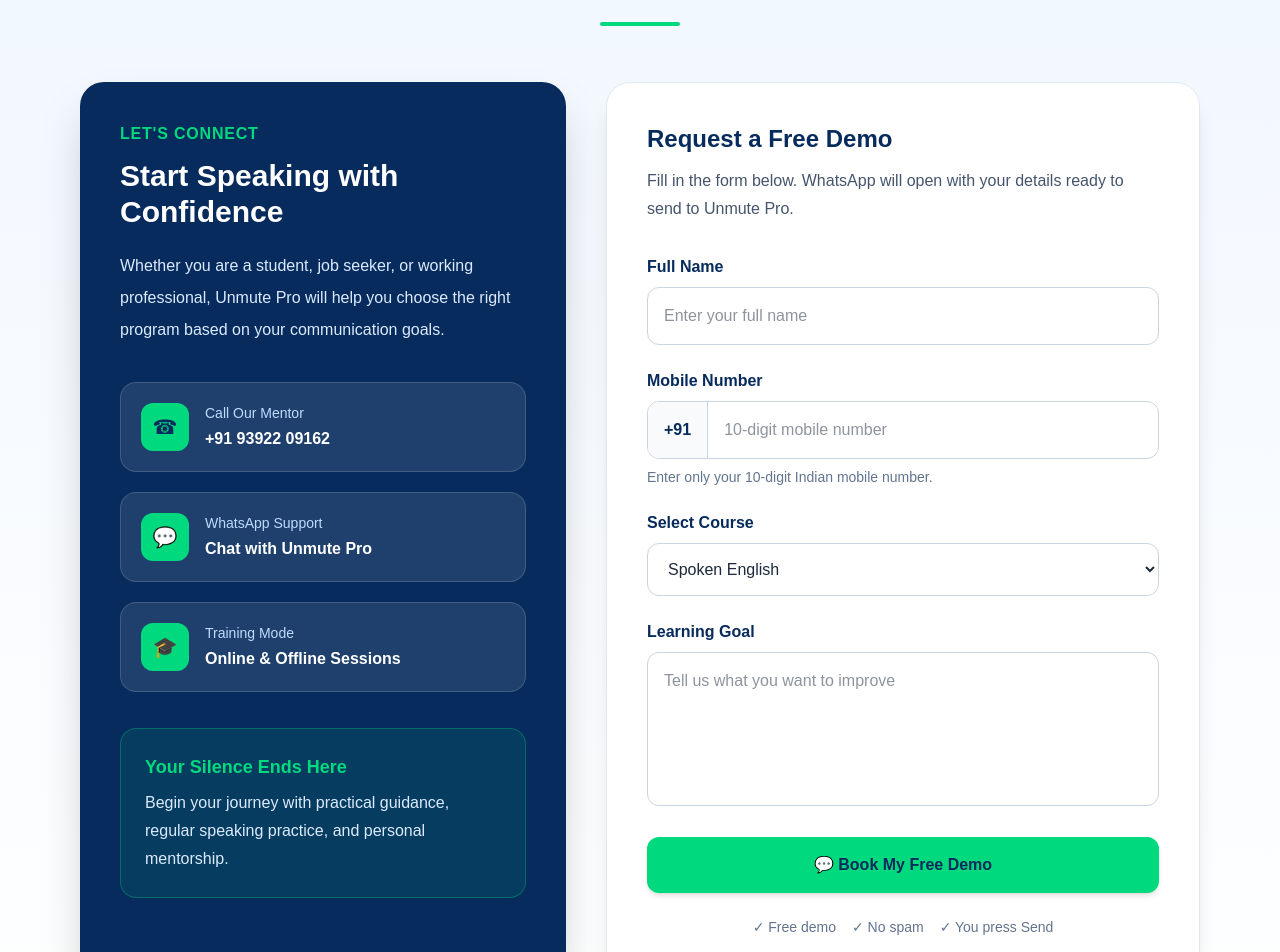
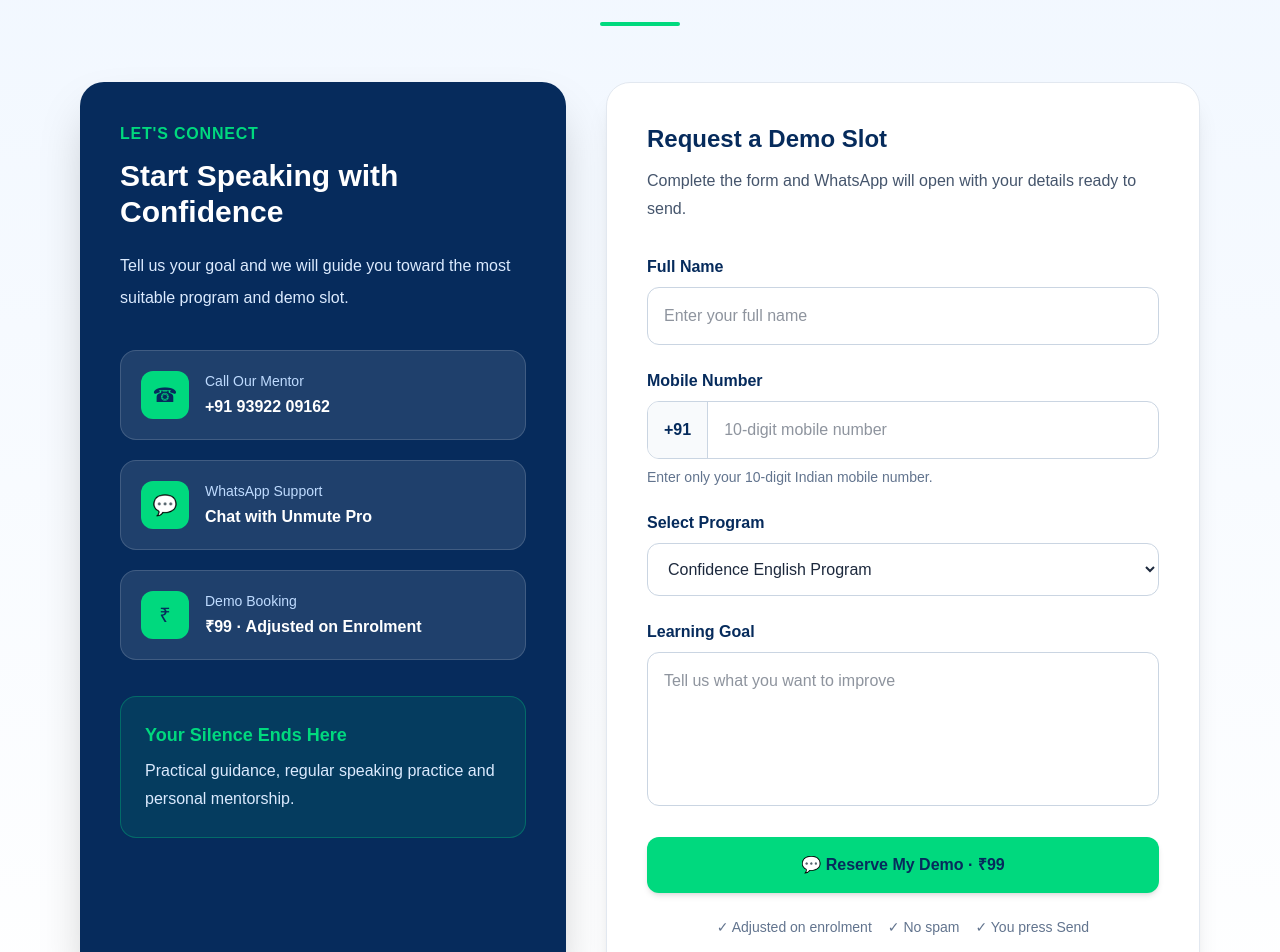
Before and after one commit to manibabue9/unmutepro, a Next.js app: page / in a window 1280 px wide. Shown: the part 9740-10692 px from the top of the page. Built offline with nearby package versions, Linux system fonts and the light colour scheme.

Commit message:
Align contact flow with ₹99 demo booking

```diff
--- a/components/Contact.tsx
+++ b/components/Contact.tsx
@@ -7,7 +7,7 @@ const phoneNumber = "919392209162";
 export default function Contact() {
   const [name, setName] = useState("");
   const [mobile, setMobile] = useState("");
-  const [course, setCourse] = useState("Spoken English");
+  const [course, setCourse] = useState("Confidence English Program");
   const [message, setMessage] = useState("");
   const [formError, setFormError] = useState("");
 
@@ -35,261 +35,104 @@ export default function Contact() {
     const whatsappMessage = `
 Hello Unmute Pro 👋
 
-I would like to book a FREE demo session.
+I would like to reserve a ₹99 demo session.
 
 My details:
 👤 Name: ${cleanName}
 📱 Mobile: +91 ${cleanMobile}
-📘 Course: ${course}
+📘 Program: ${course}
 📝 Goal: ${message.trim() || "I would like guidance on choosing the right program."}
+
+I understand that the ₹99 booking amount will be adjusted against the course fee if I enrol.
 
 Please share the available demo timings.
 
 Thank you.
     `.trim();
 
-    const whatsappUrl = `https://wa.me/${phoneNumber}?text=${encodeURIComponent(
-      whatsappMessage
-    )}`;
-
-    const newWindow = window.open(
-      whatsappUrl,
-      "_blank",
-      "noopener,noreferrer"
-    );
-
-    if (!newWindow) {
-      window.location.href = whatsappUrl;
-    }
+    const whatsappUrl = `https://wa.me/${phoneNumber}?text=${encodeURIComponent(whatsappMessage)}`;
+    const newWindow = window.open(whatsappUrl, "_blank", "noopener,noreferrer");
+    if (!newWindow) window.location.href = whatsappUrl;
   };
 
   return (
-    <section
-      id="contact"
-      className="scroll-mt-32 bg-gradient-to-b from-[#EFF6FF] to-white px-5 py-20 sm:px-8 lg:px-20"
-    >
+    <section id="contact" className="scroll-mt-32 bg-gradient-to-b from-[#EFF6FF] to-white px-5 py-20 sm:px-8 lg:px-20">
       <div className="mx-auto max-w-7xl">
         <div className="mx-auto max-w-3xl text-center">
-          <p className="font-bold uppercase tracking-[0.2em] text-[#00A866]">
-            Contact Us
-          </p>
-
-          <h2 className="mt-3 text-4xl font-bold tracking-tight text-[#062B5C] sm:text-5xl">
-            Book Your Free Demo Session
-          </h2>
-
-          <p className="mt-5 text-lg leading-8 text-slate-600">
-            Take your first step toward confident English communication.
-            Submit your details and connect with Unmute Pro through WhatsApp.
-          </p>
-
+          <p className="font-bold uppercase tracking-[0.2em] text-[#00A866]">Contact Us</p>
+          <h2 className="mt-3 text-4xl font-bold tracking-tight text-[#062B5C] sm:text-5xl">Reserve Your ₹99 Demo Session</h2>
+          <p className="mt-5 text-lg leading-8 text-slate-600">Take the first step toward confident communication. The ₹99 booking amount is adjusted against your course fee when you enrol.</p>
           <div className="mx-auto mt-6 h-1 w-20 rounded-full bg-[#00D97E]" />
         </div>
 
         <div className="mt-14 grid gap-10 lg:grid-cols-[0.9fr_1.1fr]">
           <div className="rounded-3xl bg-[#062B5C] p-8 text-white shadow-2xl sm:p-10">
-            <p className="font-bold uppercase tracking-wider text-[#00D97E]">
-              Let&apos;s Connect
-            </p>
-
-            <h3 className="mt-3 text-3xl font-bold">
-              Start Speaking with Confidence
-            </h3>
-
-            <p className="mt-5 leading-8 text-blue-100">
-              Whether you are a student, job seeker, or working professional,
-              Unmute Pro will help you choose the right program based on your
-              communication goals.
-            </p>
+            <p className="font-bold uppercase tracking-wider text-[#00D97E]">Let&apos;s Connect</p>
+            <h3 className="mt-3 text-3xl font-bold">Start Speaking with Confidence</h3>
+            <p className="mt-5 leading-8 text-blue-100">Tell us your goal and we will guide you toward the most suitable program and demo slot.</p>
 
             <div className="mt-9 space-y-5">
-              <a
-                href="tel:+919392209162"
-                className="flex items-center gap-4 rounded-2xl border border-white/15 bg-white/10 p-5 transition hover:bg-white/15"
-                aria-label="Call Unmute Pro at +91 93922 09162"
-              >
-                <div className="flex h-12 w-12 shrink-0 items-center justify-center rounded-xl bg-[#00D97E] text-xl text-[#062B5C]">
-                  ☎
-                </div>
-
-                <div>
-                  <p className="text-sm text-blue-200">Call Our Mentor</p>
-                  <p className="mt-1 font-bold">+91 93922 09162</p>
-                </div>
+              <a href="tel:+919392209162" className="flex items-center gap-4 rounded-2xl border border-white/15 bg-white/10 p-5 transition hover:bg-white/15" aria-label="Call Unmute Pro at +91 93922 09162">
+                <div className="flex h-12 w-12 shrink-0 items-center justify-center rounded-xl bg-[#00D97E] text-xl text-[#062B5C]">☎</div>
+                <div><p className="text-sm text-blue-200">Call Our Mentor</p><p className="mt-1 font-bold">+91 93922 09162</p></div>
               </a>
 
-              <a
-                href={`https://wa.me/${phoneNumber}?text=${encodeURIComponent(
-                  "Hello Unmute Pro 👋 I would like to know more about your programs and free demo timings."
-                )}`}
-                target="_blank"
-                rel="noopener noreferrer"
-                className="flex items-center gap-4 rounded-2xl border border-white/15 bg-white/10 p-5 transition hover:bg-white/15"
-                aria-label="Chat with Unmute Pro on WhatsApp"
-              >
-                <div className="flex h-12 w-12 shrink-0 items-center justify-center rounded-xl bg-[#00D97E] text-xl text-[#062B5C]">
-                  💬
-                </div>
-
-                <div>
-                  <p className="text-sm text-blue-200">WhatsApp Support</p>
-                  <p className="mt-1 font-bold">Chat with Unmute Pro</p>
-                </div>
+              <a href={`https://wa.me/${phoneNumber}?text=${encodeURIComponent("Hello Unmute Pro 👋 I would like to know more about the ₹99 demo booking and available timings.")}`} target="_blank" rel="noopener noreferrer" className="flex items-center gap-4 rounded-2xl border border-white/15 bg-white/10 p-5 transition hover:bg-white/15" aria-label="Chat with Unmute Pro on WhatsApp">
+                <div className="flex h-12 w-12 shrink-0 items-center justify-center rounded-xl bg-[#00D97E] text-xl text-[#062B5C]">💬</div>
+                <div><p className="text-sm text-blue-200">WhatsApp Support</p><p className="mt-1 font-bold">Chat with Unmute Pro</p></div>
               </a>
 
               <div className="flex items-center gap-4 rounded-2xl border border-white/15 bg-white/10 p-5">
-                <div className="flex h-12 w-12 shrink-0 items-center justify-center rounded-xl bg-[#00D97E] text-xl text-[#062B5C]">
-                  🎓
-                </div>
-
-                <div>
-                  <p className="text-sm text-blue-200">Training Mode</p>
-                  <p className="mt-1 font-bold">Online & Offline Sessions</p>
-                </div>
+                <div className="flex h-12 w-12 shrink-0 items-center justify-center rounded-xl bg-[#00D97E] text-xl text-[#062B5C]">₹</div>
+                <div><p className="text-sm text-blue-200">Demo Booking</p><p className="mt-1 font-bold">₹99 · Adjusted on Enrolment</p></div>
               </div>
             </div>
 
             <div className="mt-9 rounded-2xl border border-[#00D97E]/30 bg-[#00D97E]/10 p-6">
-              <p className="text-lg font-bold text-[#00D97E]">
-                Your Silence Ends Here
-              </p>
-
-              <p className="mt-2 leading-7 text-blue-100">
-                Begin your journey with practical guidance, regular speaking
-                practice, and personal mentorship.
-              </p>
+              <p className="text-lg font-bold text-[#00D97E]">Your Silence Ends Here</p>
+              <p className="mt-2 leading-7 text-blue-100">Practical guidance, regular speaking practice and personal mentorship.</p>
             </div>
           </div>
 
           <div className="rounded-3xl border border-slate-200 bg-white p-8 shadow-xl sm:p-10">
-            <h3 className="text-2xl font-bold text-[#062B5C]">
-              Request a Free Demo
-            </h3>
-
-            <p className="mt-3 leading-7 text-slate-600">
-              Fill in the form below. WhatsApp will open with your details ready
-              to send to Unmute Pro.
-            </p>
+            <h3 className="text-2xl font-bold text-[#062B5C]">Request a Demo Slot</h3>
+            <p className="mt-3 leading-7 text-slate-600">Complete the form and WhatsApp will open with your details ready to send.</p>
 
             <form onSubmit={handleSubmit} className="mt-8 space-y-6" noValidate>
-              {formError && (
-                <div
-                  role="alert"
-                  aria-live="polite"
-                  className="rounded-xl border border-red-200 bg-red-50 px-4 py-3 text-sm font-semibold text-red-700"
-                >
-                  {formError}
-                </div>
-              )}
+              {formError && <div role="alert" aria-live="polite" className="rounded-xl border border-red-200 bg-red-50 px-4 py-3 text-sm font-semibold text-red-700">{formError}</div>}
 
               <div>
-                <label
-                  htmlFor="name"
-                  className="mb-2 block font-semibold text-[#062B5C]"
-                >
-                  Full Name
-                </label>
-
-                <input
-                  id="name"
-                  name="name"
-                  type="text"
-                  autoComplete="name"
-                  value={name}
-                  onChange={(event) => setName(event.target.value)}
-                  required
-                  minLength={2}
-                  placeholder="Enter your full name"
-                  className="w-full rounded-xl border border-slate-300 px-4 py-4 text-slate-800 outline-none transition focus:border-[#00D97E] focus:ring-4 focus:ring-[#00D97E]/15"
-                />
+                <label htmlFor="name" className="mb-2 block font-semibold text-[#062B5C]">Full Name</label>
+                <input id="name" name="name" type="text" autoComplete="name" value={name} onChange={(event) => setName(event.target.value)} required minLength={2} placeholder="Enter your full name" className="w-full rounded-xl border border-slate-300 px-4 py-4 text-slate-800 outline-none transition focus:border-[#00D97E] focus:ring-4 focus:ring-[#00D97E]/15" />
               </div>
 
               <div>
-                <label
-                  htmlFor="mobile"
-                  className="mb-2 block font-semibold text-[#062B5C]"
-                >
-                  Mobile Number
-                </label>
-
+                <label htmlFor="mobile" className="mb-2 block font-semibold text-[#062B5C]">Mobile Number</label>
                 <div className="flex overflow-hidden rounded-xl border border-slate-300 bg-white transition focus-within:border-[#00D97E] focus-within:ring-4 focus-within:ring-[#00D97E]/15">
-                  <span className="flex items-center border-r border-slate-300 bg-slate-50 px-4 font-bold text-[#062B5C]">
-                    +91
-                  </span>
-                  <input
-                    id="mobile"
-                    name="mobile"
-                    type="tel"
-                    inputMode="numeric"
-                    autoComplete="tel-national"
-                    value={mobile}
-                    onChange={(event) => handleMobileChange(event.target.value)}
-                    required
-                    maxLength={10}
-                    placeholder="10-digit mobile number"
-                    aria-describedby="mobile-help"
-                    className="min-w-0 flex-1 px-4 py-4 text-slate-800 outline-none"
-                  />
+                  <span className="flex items-center border-r border-slate-300 bg-slate-50 px-4 font-bold text-[#062B5C]">+91</span>
+                  <input id="mobile" name="mobile" type="tel" inputMode="numeric" autoComplete="tel-national" value={mobile} onChange={(event) => handleMobileChange(event.target.value)} required maxLength={10} placeholder="10-digit mobile number" aria-describedby="mobile-help" className="min-w-0 flex-1 px-4 py-4 text-slate-800 outline-none" />
                 </div>
-                <p id="mobile-help" className="mt-2 text-sm text-slate-500">
-                  Enter only your 10-digit Indian mobile number.
-                </p>
+                <p id="mobile-help" className="mt-2 text-sm text-slate-500">Enter only your 10-digit Indian mobile number.</p>
               </div>
 
               <div>
-                <label
-                  htmlFor="course"
-                  className="mb-2 block font-semibold text-[#062B5C]"
-                >
-                  Select Course
-                </label>
-
-                <select
-                  id="course"
-                  name="course"
-                  value={course}
-                  onChange={(event) => setCourse(event.target.value)}
-                  className="w-full rounded-xl border border-slate-300 bg-white px-4 py-4 text-slate-800 outline-none transition focus:border-[#00D97E] focus:ring-4 focus:ring-[#00D97E]/15"
-                >
-                  <option>Spoken English</option>
-                  <option>Interview Preparation</option>
-                  <option>Corporate Communication</option>
-                  <option>Personality Development</option>
+                <label htmlFor="course" className="mb-2 block font-semibold text-[#062B5C]">Select Program</label>
+                <select id="course" name="course" value={course} onChange={(event) => setCourse(event.target.value)} className="w-full rounded-xl border border-slate-300 bg-white px-4 py-4 text-slate-800 outline-none transition focus:border-[#00D97E] focus:ring-4 focus:ring-[#00D97E]/15">
+                  <option>Confidence English Program</option>
+                  <option>Interview Mastery</option>
+                  <option>Personal Mentoring</option>
                   <option>Not Sure — Need Guidance</option>
                 </select>
               </div>
 
               <div>
-                <label
-                  htmlFor="message"
-                  className="mb-2 block font-semibold text-[#062B5C]"
-                >
-                  Learning Goal
-                </label>
-
-                <textarea
-                  id="message"
-                  name="message"
-                  value={message}
-                  onChange={(event) => setMessage(event.target.value)}
-                  rows={5}
-                  maxLength={500}
-                  placeholder="Tell us what you want to improve"
-                  className="w-full resize-none rounded-xl border border-slate-300 px-4 py-4 text-slate-800 outline-none transition focus:border-[#00D97E] focus:ring-4 focus:ring-[#00D97E]/15"
-                />
+                <label htmlFor="message" className="mb-2 block font-semibold text-[#062B5C]">Learning Goal</label>
+                <textarea id="message" name="message" value={message} onChange={(event) => setMessage(event.target.value)} rows={5} maxLength={500} placeholder="Tell us what you want to improve" className="w-full resize-none rounded-xl border border-slate-300 px-4 py-4 text-slate-800 outline-none transition focus:border-[#00D97E] focus:ring-4 focus:ring-[#00D97E]/15" />
               </div>
 
-              <button
-                type="submit"
-                className="w-full rounded-xl bg-[#00D97E] px-6 py-4 font-bold text-[#062B5C] shadow-md transition duration-300 hover:-translate-y-0.5 hover:bg-[#00C970] hover:shadow-lg"
-              >
-                💬 Book My Free Demo
-              </button>
-
+              <button type="submit" className="w-full rounded-xl bg-[#00D97E] px-6 py-4 font-bold text-[#062B5C] shadow-md transition duration-300 hover:-translate-y-0.5 hover:bg-[#00C970] hover:shadow-lg">💬 Reserve My Demo · ₹99</button>
               <div className="flex flex-wrap justify-center gap-x-4 gap-y-2 text-center text-sm font-medium text-slate-500">
-                <span>✓ Free demo</span>
-                <span>✓ No spam</span>
-                <span>✓ You press Send</span>
+                <span>✓ Adjusted on enrolment</span><span>✓ No spam</span><span>✓ You press Send</span>
               </div>
             </form>
           </div>
```
